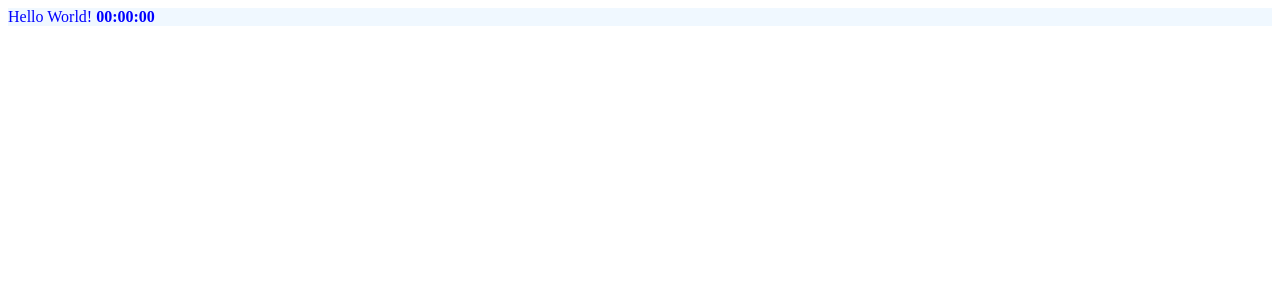
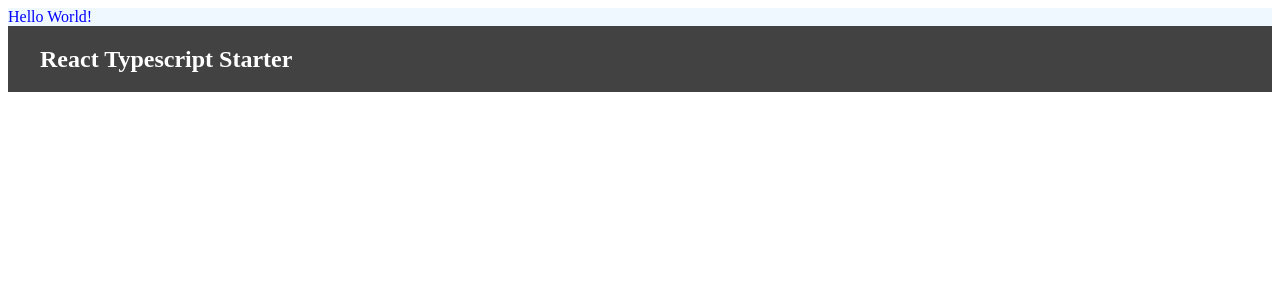
Before and after one commit to front-end-captain/react-project, a React app: page / in a window 1280 px wide. Shown: the top 300 px of the page. Built offline with nearby package versions, Linux system fonts and the light colour scheme.

Commit message:
:rocket: babel-with-styled-components

```diff
--- a/src/App.jsx
+++ b/src/App.jsx
@@ -1,13 +1,14 @@
 import { hot } from "react-hot-loader/root";
 import React from "react";
 
-import Countdown from "@/components/Countdown";
+import { Header } from "@/components/Example";
 
 import "./App.css";
 
 const App = () => (
   <div className="app">
-    Hello World! <Countdown remainingTime={5000} onLessThenZero={() => console.log("zero")} />
+    Hello World!
+    <Header />
   </div>
 );
 
--- a/src/components/Countdown/countdownWithClass.jsx
+++ /dev/null
@@ -1,65 +0,0 @@
-import React, { Component } from "react";
-
-import { parseRemainingMillisecond, STEP, INTERVAL } from "./utils.js";
-
-// props: remainingTime: number 毫秒
-// onLessThenZero: () => void;
-
-class Countdown extends Component {
-  state = {
-    countdown: 0,
-  };
-
-  componentDidMount() {
-    const { remainingTime } = this.props;
-    if (remainingTime.toString.length > 0) {
-      this.setState({ countdown: remainingTime });
-    }
-  }
-
-  componentWillReceiveProps(nextProps) {
-    const { remainingTime } = this.props;
-    if (nextProps.remainingTime !== remainingTime) {
-      this.setState({ countdown: nextProps.remainingTime });
-    }
-  }
-
-  shouldComponentUpdate(nextProps) {
-    const { remainingTime } = this.props;
-    return !(nextProps.remainingTime === remainingTime && remainingTime === 0);
-  }
-
-  componentDidUpdate() {
-    const { countdown } = this.state;
-    const { onLessThenZero } = this.props;
-
-    clearInterval(this.countdownTimer);
-
-    if (countdown > 0) {
-      this.handleCountdown(countdown);
-    }
-
-    if (countdown <= 0) {
-      if (onLessThenZero) {
-        onLessThenZero();
-      }
-    }
-  }
-
-  componentWillUnmount() {
-    clearInterval(this.countdownTimer);
-  }
-
-  handleCountdown = (countdown) => {
-    this.countdownTimer = setTimeout(() => {
-      this.setState({ countdown: countdown === 0 ? 0 : Math.abs(countdown) - STEP });
-    }, INTERVAL);
-  };
-
-  render() {
-    const { countdown } = this.state;
-    return <strong>{parseRemainingMillisecond(countdown)}</strong>;
-  }
-}
-
-export { Countdown };
--- a/src/components/Countdown/index.js
+++ /dev/null
@@ -1,3 +0,0 @@
-import { Countdown } from "./countdownWithClass.jsx";
-
-export default Countdown;
--- a/src/components/Countdown/utils.js
+++ /dev/null
@@ -1,28 +0,0 @@
-/**
- * 讲一个毫秒时间戳转化为 hh:mm:ss 的形式
- *
- * @param millisecond
- * @returns {string}
- */
-const parseRemainingMillisecond = (millisecond) => {
-  const millisecondABS = Math.abs(millisecond);
-  const millisecondOfHour = 60 * 60 * 1000;
-  const millisecondOfMinute = 60 * 1000;
-  const millisecondOfSecond = 1000;
-  let hours = Math.floor(millisecondABS / millisecondOfHour);
-  let minutes = Math.floor((millisecondABS - hours * millisecondOfHour) / millisecondOfMinute);
-  let seconds = Math.floor(
-    (millisecondABS - hours * millisecondOfHour - minutes * millisecondOfMinute) / millisecondOfSecond,
-  );
-
-  hours = hours.toString().padStart(2, "0");
-  minutes = minutes.toString().padStart(2, "0");
-  seconds = seconds.toString().padStart(2, "0");
-
-  return `${hours}:${minutes}:${seconds}`;
-};
-
-const STEP = 1000;
-const INTERVAL = 1000;
-
-export { parseRemainingMillisecond, STEP, INTERVAL };
--- /dev/null
+++ b/src/components/Example/index.css.js
@@ -0,0 +1,25 @@
+
+import styled from "styled-components";
+
+const HeaderWrapper = styled.nav`
+  width: 100%;
+  min-width: 1140px;
+  height: 66px;
+  background: rgba(66, 66, 66, 1);
+  .header-container {
+    display: flex;
+    align-items: center;
+    width: 1200px;
+    height: inherit;
+    min-width: 1200px;
+    margin: 0 auto;
+    h1 {
+      color: #fff;
+      font-family: serif;
+      font-size: 24px;
+      flex: 1 1;
+    }
+  }
+`;
+
+export { HeaderWrapper };
--- /dev/null
+++ b/src/components/Example/index.jsx
@@ -0,0 +1,15 @@
+import React from "react";
+
+import { HeaderWrapper } from "./index.css.js";
+
+const Header = () => {
+  return (
+    <HeaderWrapper>
+      <div className="header-container">
+        <h1>React Typescript Starter</h1>
+      </div>
+    </HeaderWrapper>
+  );
+};
+
+export { Header };
--- a/webpack/webpack.config.dev.js
+++ b/webpack/webpack.config.dev.js
@@ -7,6 +7,7 @@ const { getAlias } = require("./paths");
 
 const BUILD_PATH = path.resolve(__dirname, "./../build");
 const ASSETS_PATH = "/assets/";
+const SRC_PATH = path.resolve(__dirname, "./../src");
 
 module.exports = {
   devtool: "cheap-module-source-map",
@@ -24,8 +25,10 @@ module.exports = {
   module: {
     rules: [
       {
-        test: /\.js?x$/,
+        test: /\.jsx?$/,
         loader: require.resolve("babel-loader"),
+        include: SRC_PATH,
+        exclude: /node_modules/,
         options: {
           cacheDirectory: true,
         },
@@ -42,6 +45,14 @@ module.exports = {
           {
             loader: require.resolve("css-loader"),
             options: {
+              sourceMap: true,
+              importLoaders: 1,
+            },
+          },
+          {
+            loader: require.resolve("postcss-loader"),
+            options: {
+              ident: "postcss",
               sourceMap: true,
             },
           },
--- a/webpack/webpack.config.prod.js
+++ b/webpack/webpack.config.prod.js
@@ -3,6 +3,8 @@ const HtmlWebpackPlugin = require("html-webpack-plugin");
 const { CleanWebpackPlugin } = require("clean-webpack-plugin");
 const MiniCssExtractPlugin = require("mini-css-extract-plugin");
 const BundleAnalyzerPlugin = require('webpack-bundle-analyzer').BundleAnalyzerPlugin;
+
+const { getAlias } = require("./paths");
 
 const BUILD_PATH = path.resolve(__dirname, "./../build");
 const ASSETS_PATH = "/";
```
Also changed, not shown: package.json (+9 -1 lines), .babelrc, .postcssrc (added), 1 other file (tests, documents, lock files or other folders).
